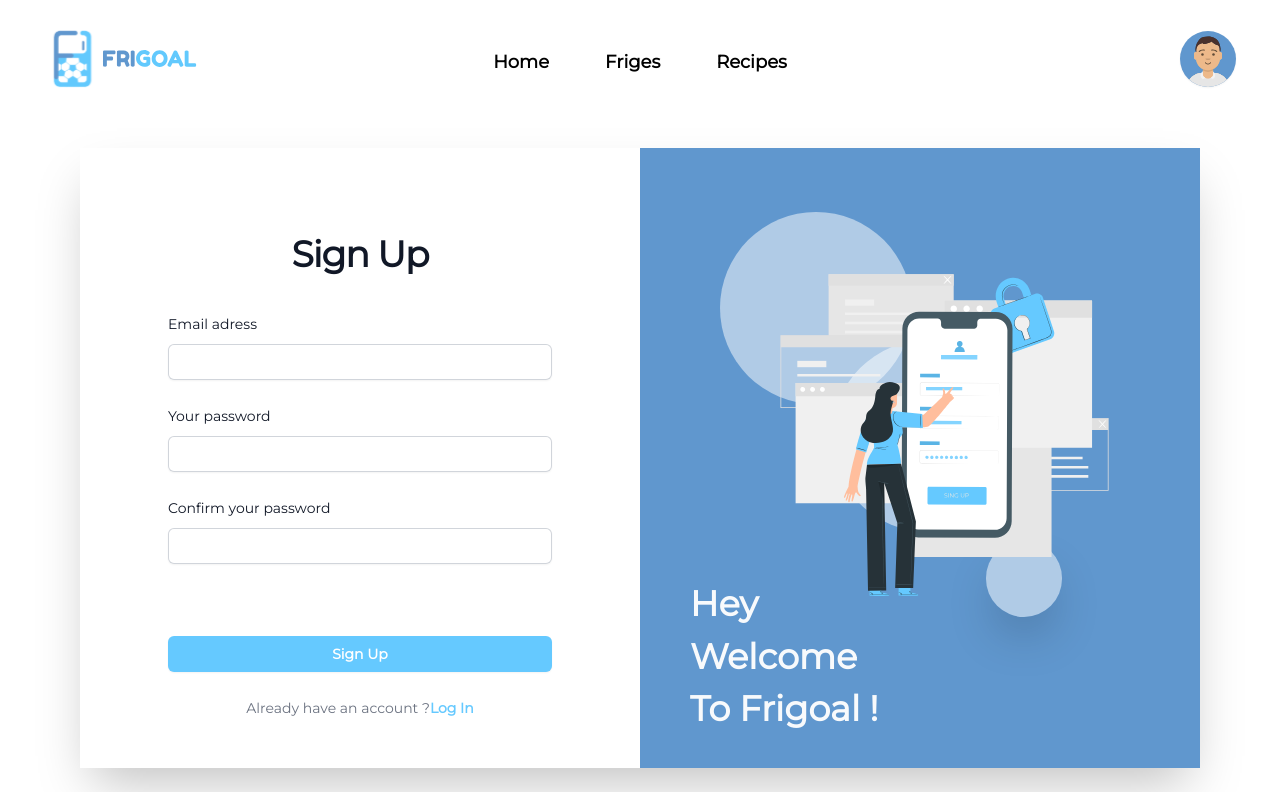
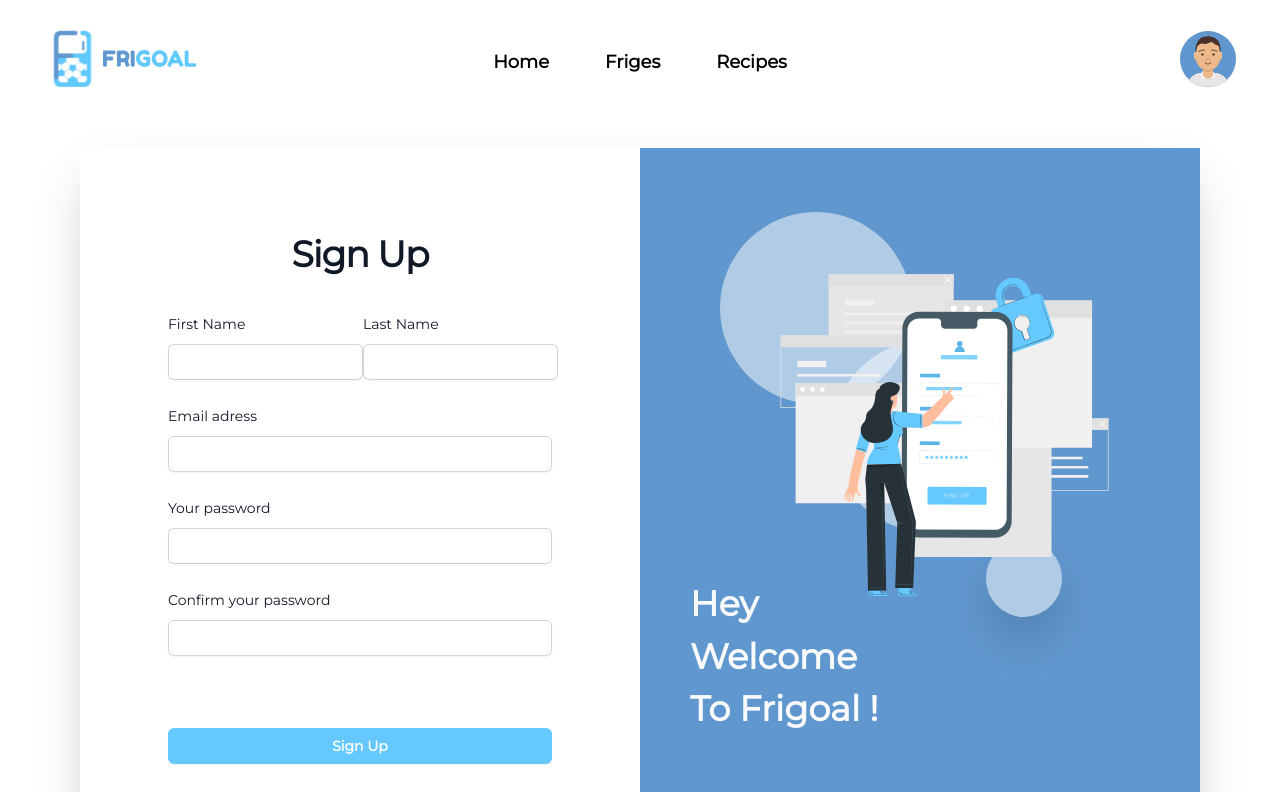
Before and after one commit to steven-van/frigoal, a React (Create React App) app: page /signup in a window 1280 px wide. Shown: the top 792 px of the page. Built offline with nearby package versions, Linux system fonts and the light colour scheme.

Commit message:
Implemented api login/signup - Done but needs to be tested

```diff
--- a/src/components/section/Connexion.js
+++ b/src/components/section/Connexion.js
@@ -1,5 +1,6 @@
 import bonhomme from "../../assets/images/svg/bonhomme.svg";
 import { useNavigate } from "react-router-dom";
+import React, { useState } from "react";
 
 const Connexion = () => {
 
@@ -27,7 +28,29 @@ const Connexion = () => {
 
     const font = "font-montserrat";
 
+    const [email, setEmail] = useState('');
+    const [password, setPassword] = useState('');
+
     const navigate = useNavigate();
+
+    const handleSubmit = (event) => {
+        event.preventDefault();
+
+        fetch("/login", {
+            method: "POST",
+            headers: {
+                "Content-Type": "application/json"
+            },
+            body: JSON.stringify({ email, password })
+        })
+            .then(response => {
+                console.log(response);
+                navigate("/");
+            })
+            .catch(error => {
+                console.log(error);
+            });
+    }
 
     return (
         <div class="container mx-auto px-20">
@@ -43,7 +66,11 @@ const Connexion = () => {
                                 </div>
 
                                 <div className="mt-10 sm:mx-auto sm:w-full sm:max-w-sm">
-                                    <form className="space-y-6" action="#" method="POST">
+                                    <form
+                                        className="space-y-6"
+                                        onSubmit={handleSubmit}
+                                        method="POST"
+                                    >
                                         <div>
                                             <label htmlFor="email" className={`block text-sm font-medium leading-6 text-gray-900 ${font}`}>
                                                 Email adress
@@ -54,6 +81,8 @@ const Connexion = () => {
                                                     name="email"
                                                     type="email"
                                                     autoComplete="email"
+                                                    value={email}
+                                                    onChange={event => setEmail(event.target.value)}
                                                     required
                                                     className="block w-full rounded-md border-0 py-1.5 text-gray-900 shadow-sm ring-1 ring-inset ring-gray-300 placeholder:text-gray-400 focus:ring-2 focus:ring-inset focus:ring-indigo-600 sm:text-sm sm:leading-6"
                                                 />
@@ -72,6 +101,8 @@ const Connexion = () => {
                                                     name="password"
                                                     type="password"
                                                     autoComplete="current-password"
+                                                    value={password}
+                                                    onChange={event => setPassword(event.target.value)}
                                                     required
                                                     className="block w-full rounded-md border-0 py-1.5 text-gray-900 shadow-sm ring-1 ring-inset ring-gray-300 placeholder:text-gray-400 focus:ring-2 focus:ring-inset focus:ring-indigo-600 sm:text-sm sm:leading-6"
                                                 />
@@ -92,7 +123,7 @@ const Connexion = () => {
                                             <button onClick={() => { navigate("/signup") }}
                                                 class={`font-semibold leading-6 text-[#6097CE] hover:text-[#65C9FF] ${font}`}
                                             >
-                                                Sign Up
+                                                &nbsp; Sign Up
                                             </button>
                                         </p>
                                     </form>
--- a/src/components/section/Inscription.js
+++ b/src/components/section/Inscription.js
@@ -1,5 +1,6 @@
 import SignIn from "../../assets/images/svg/SignIn.svg";
 import { useNavigate } from "react-router-dom";
+import React, { useState } from "react";
 
 const Inscription = () => {
 
@@ -27,7 +28,43 @@ const Inscription = () => {
 
     const font = "font-montserrat";
 
+    const [email, setEmail] = useState('');
+    const [password, setPassword] = useState('');
+    const [confirmPassword, setConfirmPassword] = useState("");
+    const [passwordMatch, setPasswordMatch] = useState(true);
+    const [firstName, setFirstName] = useState('');
+    const [lastName, setLastName] = useState('');
+
     const navigate = useNavigate();
+
+    function handleConfirmPasswordChange(event) {
+        const confirmPassword = event.target.value;
+        const match = password === confirmPassword;
+        setPasswordMatch(match);
+        setConfirmPassword(confirmPassword);
+    }
+
+    const handleSubmit = (event) => {
+        event.preventDefault();
+
+        if (passwordMatch) {
+            fetch("/signup", {
+                method: "POST",
+                headers: {
+                    "Content-Type": "application/json"
+                },
+                body: JSON.stringify({ email, password, firstName, lastName })
+            })
+                .then(response => {
+                    console.log(response);
+                    navigate("/login");
+                })
+                .catch(error => {
+                    console.log(error);
+                });
+        }
+
+    }
 
     return (
         <div class="container mx-auto px-20">
@@ -43,7 +80,48 @@ const Inscription = () => {
                                 </div>
 
                                 <div className="mt-10 sm:mx-auto sm:w-full sm:max-w-sm">
-                                    <form className="space-y-6" action="#" method="POST">
+                                    <form
+                                        className="space-y-6"
+                                        onSubmit={handleSubmit}
+                                        method="POST"
+                                    >
+
+                                        <div className="flex items-center justify-between">
+                                            <div>
+                                                <label htmlFor="fName" className={`block text-sm font-medium leading-6 text-gray-900 ${font}`}>
+                                                    First Name
+                                                </label>
+                                                <div className="mt-2">
+                                                    <input
+                                                        id="firstName"
+                                                        name="firstName"
+                                                        type="firstName"
+                                                        value={firstName}
+                                                        onChange={event => setFirstName(event.target.value)}
+                                                        required
+                                                        className="block rounded-md border-0 py-1.5 text-gray-900 shadow-sm ring-1 ring-inset ring-gray-300 placeholder:text-gray-400 focus:ring-2 focus:ring-inset focus:ring-indigo-600 sm:text-sm sm:leading-6"
+                                                    />
+                                                </div>
+                                            </div>
+
+                                            <div>
+                                                <label htmlFor="lName" className={`block text-sm font-medium leading-6 text-gray-900 ${font}`}>
+                                                    Last Name
+                                                </label>
+                                                <div className="mt-2">
+                                                    <input
+                                                        id="lastName"
+                                                        name="lastName"
+                                                        type="lastName"
+                                                        value={lastName}
+                                                        onChange={event => setLastName(event.target.value)}
+                                                        required
+                                                        className="block rounded-md border-0 py-1.5 text-gray-900 shadow-sm ring-1 ring-inset ring-gray-300 placeholder:text-gray-400 focus:ring-2 focus:ring-inset focus:ring-indigo-600 sm:text-sm sm:leading-6"
+                                                    />
+                                                </div>
+                                            </div>
+                                        </div>
+
                                         <div>
                                             <label htmlFor="email" className={`block text-sm font-medium leading-6 text-gray-900 ${font}`}>
                                                 Email adress
@@ -54,6 +132,8 @@ const Inscription = () => {
                                                     name="email"
                                                     type="email"
                                                     autoComplete="email"
+                                                    value={email}
+                                                    onChange={event => setEmail(event.target.value)}
                                                     required
                                                     className="block w-full rounded-md border-0 py-1.5 text-gray-900 shadow-sm ring-1 ring-inset ring-gray-300 placeholder:text-gray-400 focus:ring-2 focus:ring-inset focus:ring-indigo-600 sm:text-sm sm:leading-6"
                                                 />
@@ -72,6 +152,8 @@ const Inscription = () => {
                                                     name="password"
                                                     type="password"
                                                     autoComplete="current-password"
+                                                    value={password}
+                                                    onChange={event => setPassword(event.target.value)}
                                                     required
                                                     className="block w-full rounded-md border-0 py-1.5 text-gray-900 shadow-sm ring-1 ring-inset ring-gray-300 placeholder:text-gray-400 focus:ring-2 focus:ring-inset focus:ring-indigo-600 sm:text-sm sm:leading-6"
                                                 />
@@ -89,9 +171,14 @@ const Inscription = () => {
                                                     id="confirmPassword"
                                                     name="confirmPassword"
                                                     type="password"
+                                                    value={confirmPassword}
+                                                    onChange={handleConfirmPasswordChange}
                                                     required
                                                     className="block w-full rounded-md border-0 py-1.5 text-gray-900 shadow-sm ring-1 ring-inset ring-gray-300 placeholder:text-gray-400 focus:ring-2 focus:ring-inset focus:ring-indigo-600 sm:text-sm sm:leading-6"
                                                 />
+                                                {!passwordMatch && (
+                                                    <p className="text-sm font-medium text-red-800">Password does not match</p>
+                                                )}
                                             </div>
                                         </div>
 
@@ -110,7 +197,7 @@ const Inscription = () => {
                                                 onClick={() => { navigate("/login") }}
                                                 class={`font-semibold leading-6 text-[#65C9FF] hover:text-[#6097CE] ${font}`}
                                             >
-                                                Log In
+                                                &nbsp; Log In
                                             </button>
                                         </p>
                                     </form>
--- a/src/components/section/section-frigoal.js
+++ b/src/components/section/section-frigoal.js
@@ -15,7 +15,7 @@ const SectionFrigoal = () => {
                     <span className="text-[#65c9ff]">FRI</span><span className="text-[#6097CE]">GOAL</span>
                 </p>
 
-                <p className={'font-thin text-lg md:text-xl lg:text-3xl text-left md:mt-7 ${font}'} style={{lineHeight:'1.3'}}>
+                <p className={`font-thin text-lg md:text-xl lg:text-3xl text-left md:mt-7 ${font}`} style={{lineHeight:'1.3'}}>
                     The ultimate defense against food waste and lack of culinary inspiration!
                 </p>
                 <button onClick={goToSingUp} className="float-left rounded-full text-white hover:bg-[#6097CE] bg-[#65c9ff] px-5 py-2 md:py-1 mt-7 md:mt-7 ">Sign Up</button>
--- a/src/pages/Login.js
+++ b/src/pages/Login.js
@@ -8,7 +8,7 @@ const Login = () => {
     <div>
       <NavBar />
       <br></br>
-      <Connexion></Connexion>
+      <Connexion />
       <br></br>
       <br></br>
       <Footer></Footer>
```
